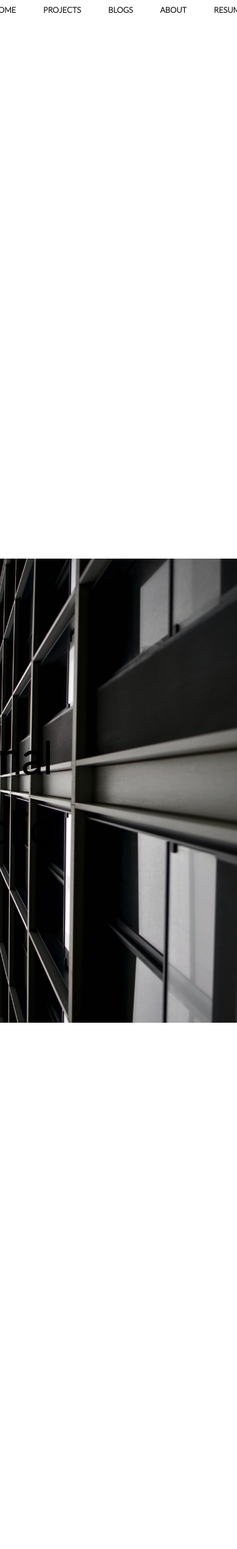
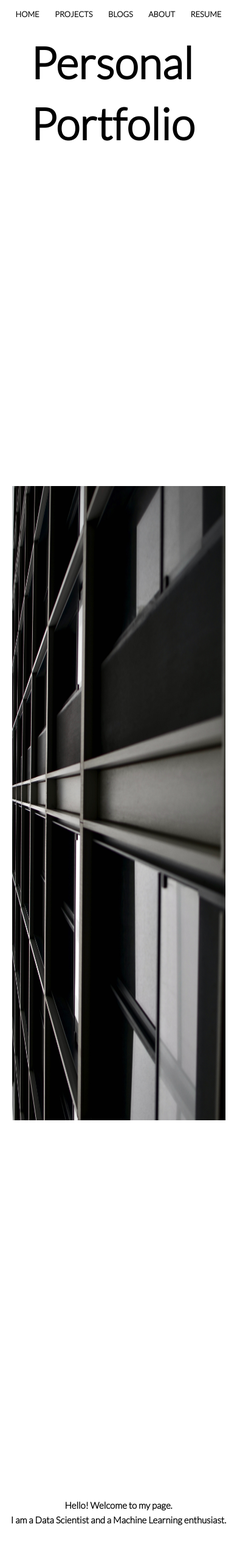
Before and after one commit to dorjeys3/flaskapp, a Flask app: page / in a window 390 px wide. Shown: the top 2540 px of the page at 61% size. Run offline with Flask 2, Linux system fonts and the light colour scheme.

Commit message:
added media query for phone in home section

```diff
--- a/static/main.css
+++ b/static/main.css
@@ -95,7 +95,6 @@ section p {
 
 #home {
     display: grid;
-    overflow: hidden;
     grid-template-columns: repeat(3,1fr);
     grid-template-rows: 15rem 1fr 15rem;
     overflow: hidden;
@@ -369,7 +368,7 @@ section p {
     transition: .2s;
 }
 
-
+/* Phone */
 @media screen and (max-width: 500px){
 
     .navbar ul {
@@ -381,6 +380,60 @@ section p {
 
     .navbar ul li {
         font-size: 0.8rem;
-        padding: 0.5em;
+        padding: 1em;
+        margin: 0px;
+    }
+        /* Phone home */
+    #home {
+        display: grid;
+        overflow: hidden;
+        grid-template-columns: repeat(3,1fr);
+        grid-template-rows: 15rem 1fr 15rem;
+    }
+
+
+    .home-background {
+        grid-row: 2;
+        grid-column: 1/-1;
+        position: relative;
+        justify-content: center;
+        overflow: hidden;
+    }
+
+    #home img {
+        width: 90vw;
+        height: 40vh;
+        padding-top: 40px;
+    }
+
+    #home .left-side-text{
+        grid-row: 1;
+        grid-column: 1/-1;
+        font-size: 3rem;
+        padding-top: 4rem;
+        position: relative;
+        align-content: center;
+        justify-content: center;
+    }
+    #home h2 {
+        line-height: 100px;
+    }
+
+
+    #home .right-side-text{
+        grid-row: 3;
+        grid-column: 1/-1;
+        padding: 0;
+        position: relative;
+        align-content: center;
+        justify-content: center;
+        vertical-align: top;
+    }
+
+    #home p {
+        font-size: 15px;
+        text-align: center;
+        vertical-align: justify;
+
     }
 }
```
